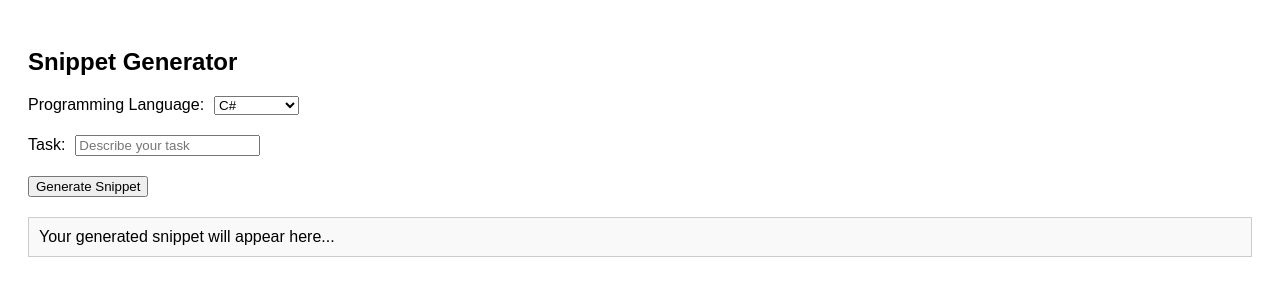
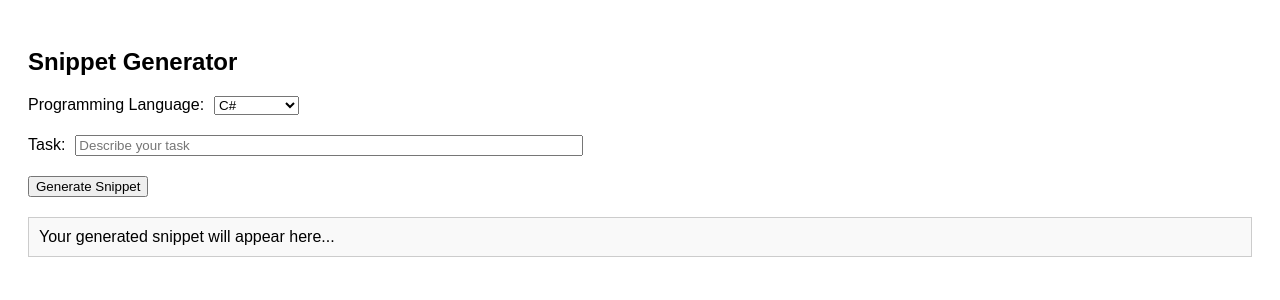
Before and after one commit to quentinlintz/snippet-generator, a Flask app: page / in a window 1280 px wide. Shown: the top 300 px of the page. Run offline with Flask 3, Linux system fonts and the light colour scheme.

Commit message:
Increase task input width

```diff
--- a/templates/index.html
+++ b/templates/index.html
@@ -9,6 +9,10 @@
         body {
             font-family: Arial, sans-serif;
             padding: 20px;
+        }
+
+        input {
+            width: 500px;
         }
 
         #outputArea {
```
